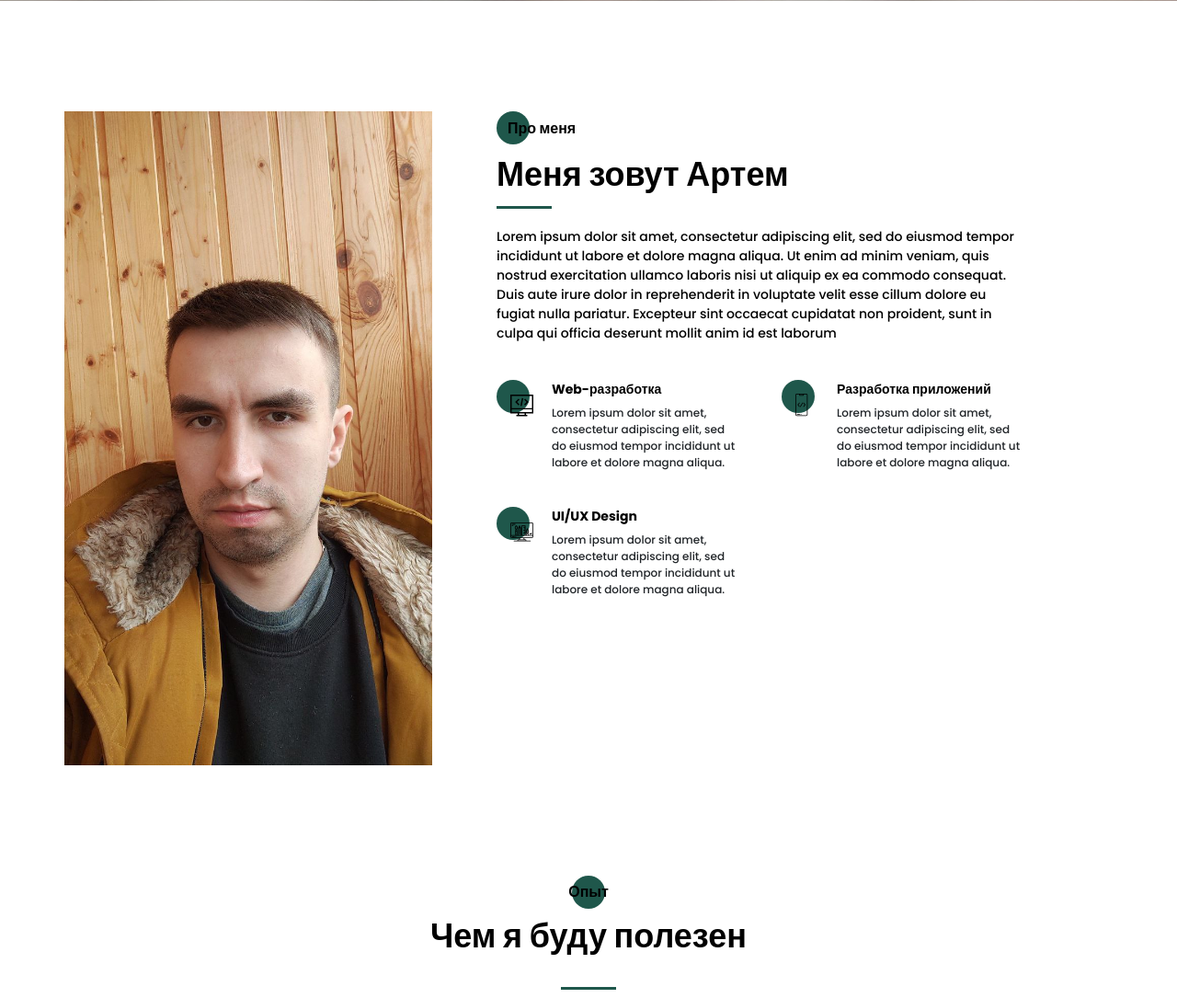
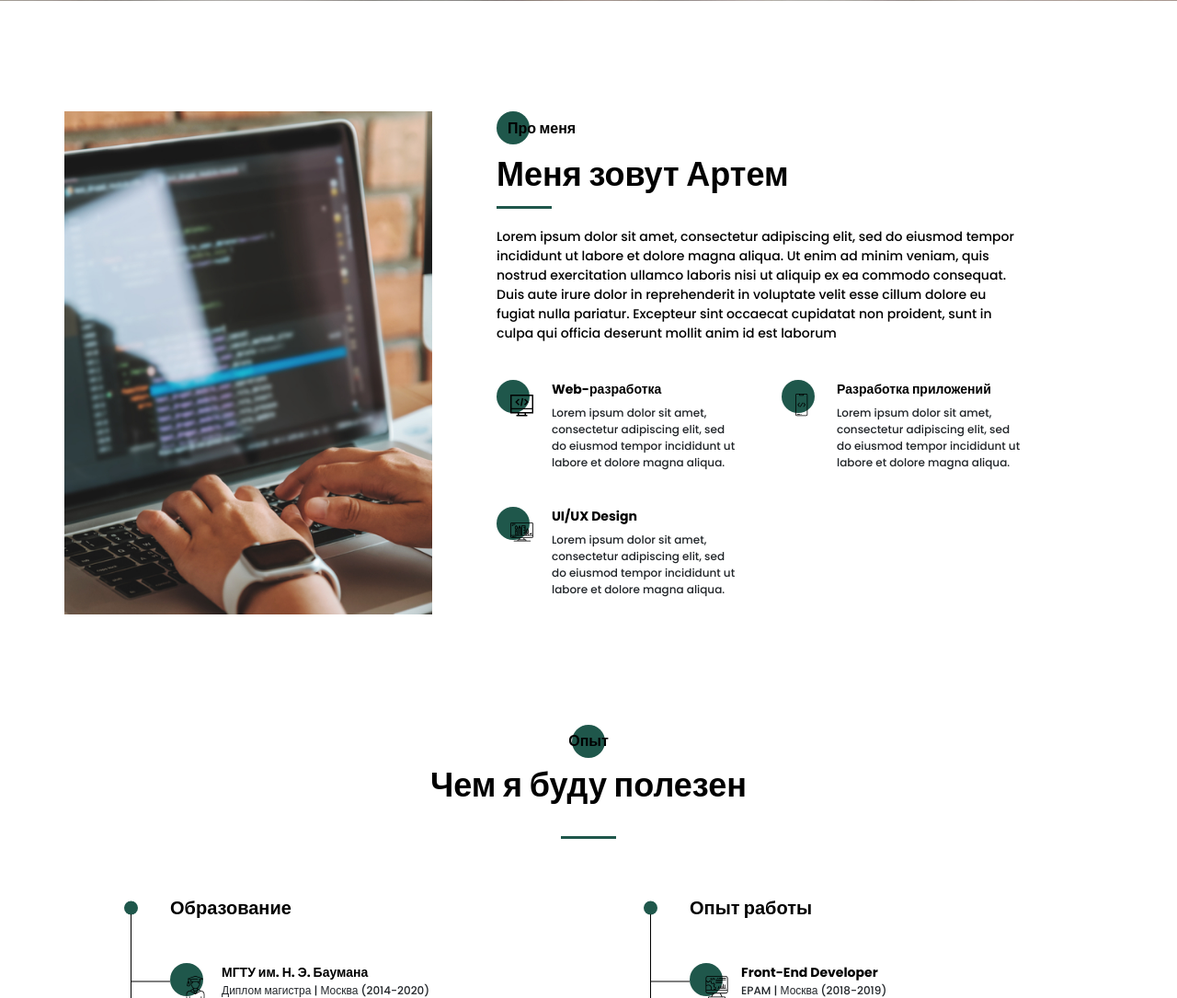
Before and after one commit to MArtemN/portfolio, a PHP site: page / in a window 1280 px wide. Shown: the part 799-1884 px from the top of the page at 92% size. Run offline with PHP 8.4, Linux system fonts and the light colour scheme; style sheets or scripts are compiled from the project's sources.

Commit message:
add new img optimize img

```diff
--- a/src/index.html
+++ b/src/index.html
@@ -92,7 +92,7 @@
         <div class="container">
             <div class="about__wrapper">
                 <div class="about__picture">
-                    <img src="../img/photo/topPhoto.jpg" alt="about_picture">
+                    <img src="../img/photo/about.jpg" alt="about_picture">
                 </div>
                 <div class="about__descr-wrapper">
                     <div class="about__descr">
@@ -452,7 +452,7 @@
         <div class="container">
             <div class="contacts__wrapper">
                 <div class="contacts__photo">
-                    <img src="../img/photo/topPhoto.jpg" alt="photo">
+                    <img src="../img/photo/feedback.png" alt="photo">
                 </div>
                 <div class="contacts__descr">
                     <h2 class="title title_fz16 title_m0">Контакты</h2>
--- a/src/scss/blocks/_about.scss
+++ b/src/scss/blocks/_about.scss
@@ -8,6 +8,8 @@
     &__picture {
         img {
             width: 100%;
+            height: 100%;
+            object-fit: cover;
         }
     }
     &__descr-wrapper {
--- a/src/scss/blocks/_contacts.scss
+++ b/src/scss/blocks/_contacts.scss
@@ -9,7 +9,8 @@
     &__photo {
         img {
             width: 100%;
-            height: 617px;
+            height: 100%;
+            object-fit: cover;
         }
     }
     &__descr {
--- a/src/scss/blocks/_portfolio.scss
+++ b/src/scss/blocks/_portfolio.scss
@@ -30,6 +30,8 @@
         overflow: hidden;
         img {
             width: 100%;
+            height: 100%;
+            object-fit: cover;
             transition: 0.3s all;
             &:hover {
                 transform: scale(1.15);
```
Also changed, not shown: dist/index.html (+1 -1 lines), dist/css/style.min.css, dist/img/photo/about.jpg (added), dist/img/photo/feedback.png (added), dist/img/photo/topPhoto.jpg (deleted), src/img/photo/about.jpg (added), src/img/photo/feedback.png (added), src/img/photo/topPhoto.jpg (deleted).
